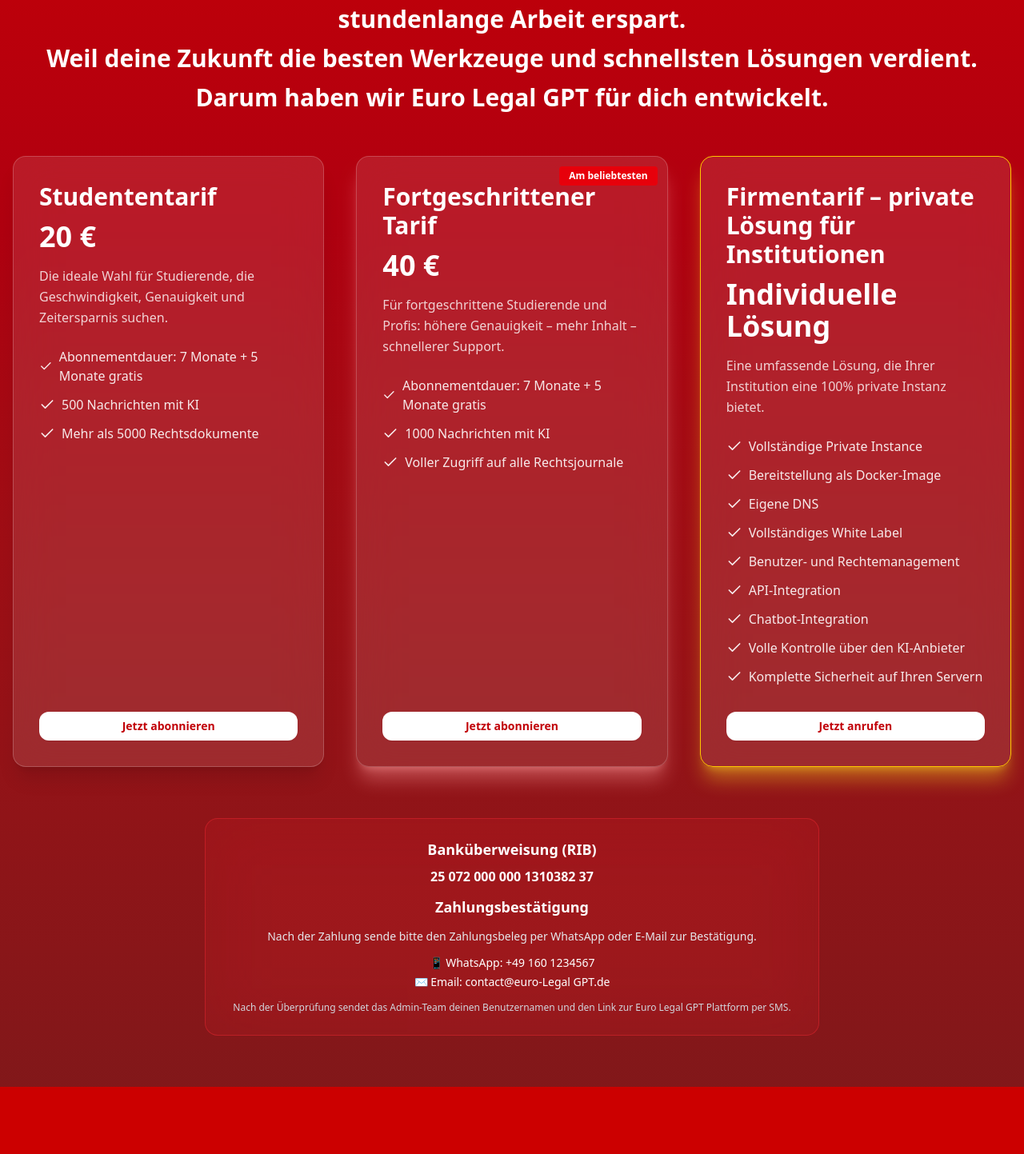
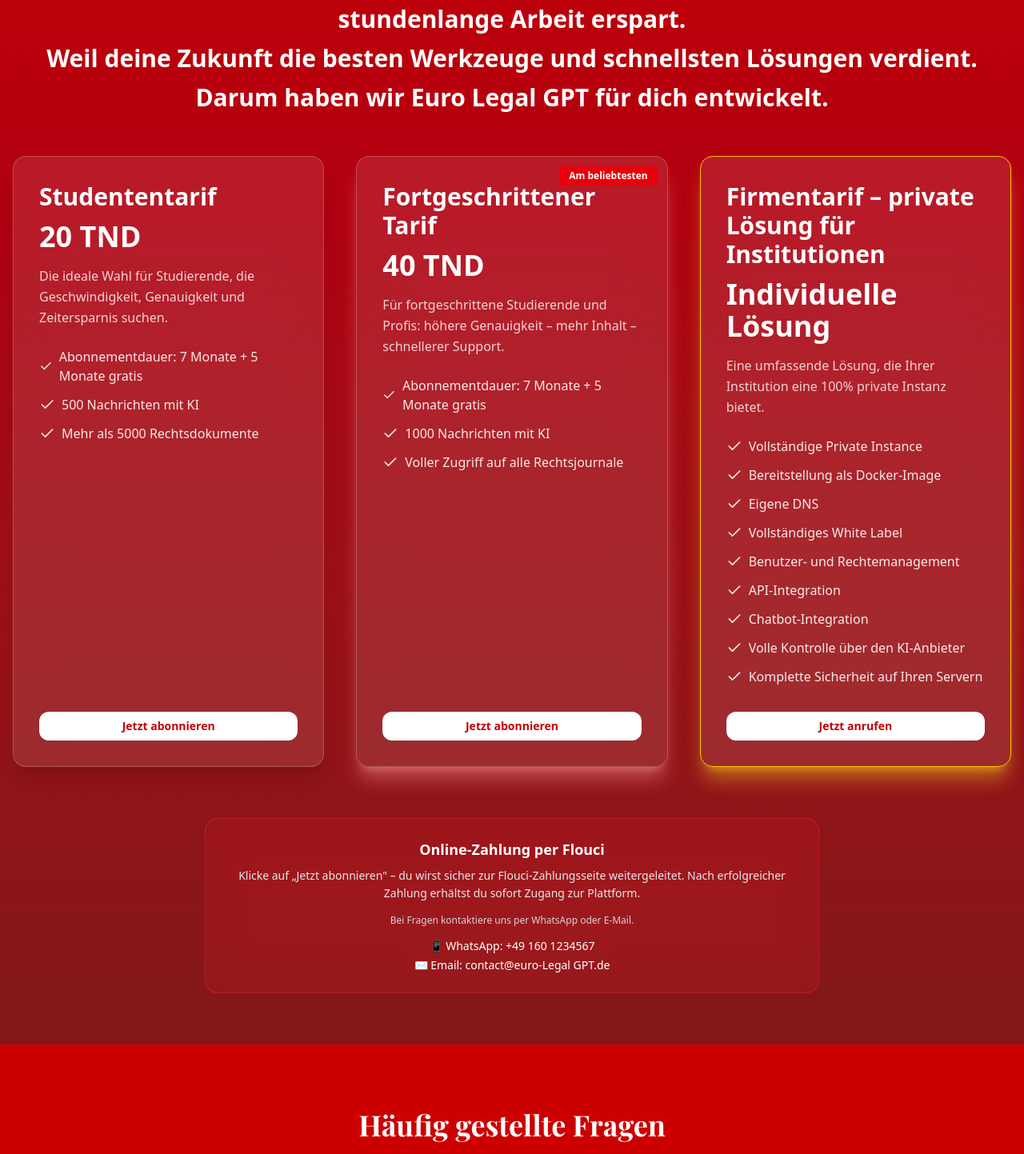
Before and after one commit to esprittt/hm-mo-p-tn-2, a Next.js app: page / in a window 1280 px wide. Shown: the part 1874-3317 px from the top of the page at 80% size. Built offline with nearby package versions, Linux system fonts and the light colour scheme.

Commit message:
Update pricing-section.tsx

```diff
--- a/components/pricing-section.tsx
+++ b/components/pricing-section.tsx
@@ -5,11 +5,12 @@ import { motion, AnimatePresence } from "framer-motion"
 import { Button } from "./ui/button"
 import { Check } from "lucide-react"
 import { Phone } from "lucide-react"
+import { handleFlouciStart } from "./hero-section-action"
 
 const pricingPlans = [
   {
     name: "Studententarif",
-    price: "20 €",
+    price: "20 TND",
     description: "Die ideale Wahl für Studierende, die Geschwindigkeit, Genauigkeit und Zeitersparnis suchen.",
     features: [
       "Abonnementdauer: 7 Monate + 5 Monate gratis",
@@ -19,7 +20,7 @@ const pricingPlans = [
   },
   {
     name: "Fortgeschrittener Tarif",
-    price: "40 €",
+    price: "40 TND",
     description: "Für fortgeschrittene Studierende und Profis: höhere Genauigkeit – mehr Inhalt – schnellerer Support.",
     features: [
       "Abonnementdauer: 7 Monate + 5 Monate gratis",
@@ -50,7 +51,6 @@ const pricingPlans = [
 export function PricingSection() {
   const [showPaymentInfo, setShowPaymentInfo] = useState(true)
   const [glow, setGlow] = useState(false)
-
   const paymentSectionRef = useRef<HTMLDivElement | null>(null)
 
   const handleSubscribeClick = (plan: typeof pricingPlans[number]) => {
@@ -60,10 +60,8 @@ export function PricingSection() {
     }
 
     setShowPaymentInfo(true)
-
     setTimeout(() => {
       paymentSectionRef.current?.scrollIntoView({ behavior: "smooth" })
-
       setGlow(true)
       setTimeout(() => setGlow(false), 1800)
     }, 200)
@@ -105,13 +103,10 @@ export function PricingSection() {
                   Am beliebtesten
                 </div>
               )}
-
               <div className="flex-1">
                 <h3 className="text-3xl font-bold mb-3">{plan.name}</h3>
                 <div className="text-4xl font-extrabold mb-4">{plan.price}</div>
-
                 <p className="opacity-80 mb-6 leading-relaxed">{plan.description}</p>
-
                 <ul className="space-y-3 mb-8">
                   {plan.features.map((f, i) => (
                     <li key={i} className="flex items-center gap-2 opacity-90">
@@ -121,12 +116,24 @@ export function PricingSection() {
                 </ul>
               </div>
 
+              {plan.enterprise ? (
                 <Button
                   className="mt-auto w-full bg-white text-red-700 font-extrabold py-3 rounded-xl hover:bg-red-100"
                   onClick={() => handleSubscribeClick(plan)}
                 >
-                {plan.enterprise ? "Jetzt anrufen" : "Jetzt abonnieren"}
+                  Jetzt anrufen
                 </Button>
+              ) : (
+                /* Flouci payment button — server action via form */
+                <form action={handleFlouciStart}>
+                  <Button
+                    type="submit"
+                    className="mt-auto w-full bg-white text-red-700 font-extrabold py-3 rounded-xl hover:bg-red-100"
+                  >
+                    Jetzt abonnieren
+                  </Button>
+                </form>
+              )}
             </motion.div>
           ))}
         </div>
@@ -144,34 +151,23 @@ export function PricingSection() {
             `}
           >
             <div className="space-y-6">
-
-
               <div className="relative rounded-2xl border border-red-500/40 bg-red-500/10 px-6 py-6 text-center overflow-hidden">
                 <div className="absolute inset-0 bg-red-500/20 blur-2xl opacity-40 pointer-events-none" />
                 <div className="relative space-y-3">
                   <p className="text-lg font-semibold text-white mb-2">
-                    Banküberweisung (RIB)
-                  </p>
-                  <p className="text-sm sm:text-base font-mono font-bold text-white break-all">
-                    25 072 000 000 1310382 37
-                  </p>
-                  <p className="text-lg font-bold text-white">
-                    Zahlungsbestätigung
+                    Online-Zahlung per Flouci
                   </p>
                   <p className="text-sm text-gray-200 leading-relaxed">
-                    Nach der Zahlung sende bitte den Zahlungsbeleg per WhatsApp oder E-Mail zur Bestätigung.
+                    Klicke auf „Jetzt abonnieren" – du wirst sicher zur Flouci-Zahlungsseite weitergeleitet.
+                    Nach erfolgreicher Zahlung erhältst du sofort Zugang zur Plattform.
+                  </p>
+                  <p className="text-xs text-gray-300 mt-2 leading-relaxed">
+                    Bei Fragen kontaktiere uns per WhatsApp oder E-Mail.
                   </p>
                   <div className="space-y-1 text-sm">
-                    <p className="text-white font-medium">
-                      📱 WhatsApp: +49 160 1234567
-                    </p>
-                    <p className="text-white font-medium">
-                      ✉️ Email: contact@euro-Legal GPT.de
-                    </p>
+                    <p className="text-white font-medium">📱 WhatsApp: +49 160 1234567</p>
+                    <p className="text-white font-medium">✉️ Email: contact@euro-Legal GPT.de</p>
                   </div>
-                  <p className="text-xs text-gray-300 mt-2 leading-relaxed">
-                    Nach der Überprüfung sendet das Admin-Team deinen Benutzernamen und den Link zur Euro Legal GPT Plattform per SMS.
-                  </p>
                 </div>
               </div>
             </div>
```
Lines whose indentation alone changed are shown as unchanged.
